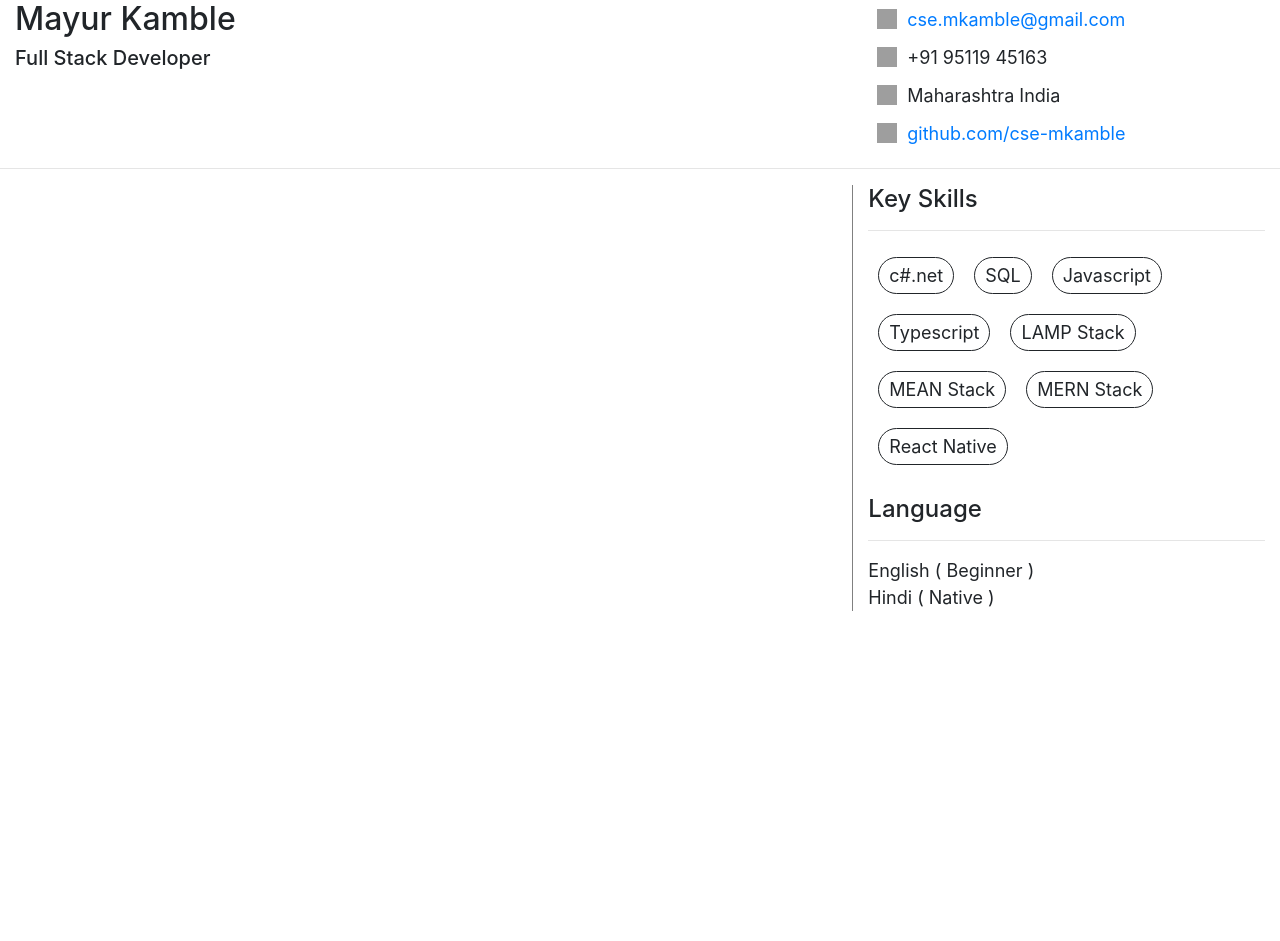
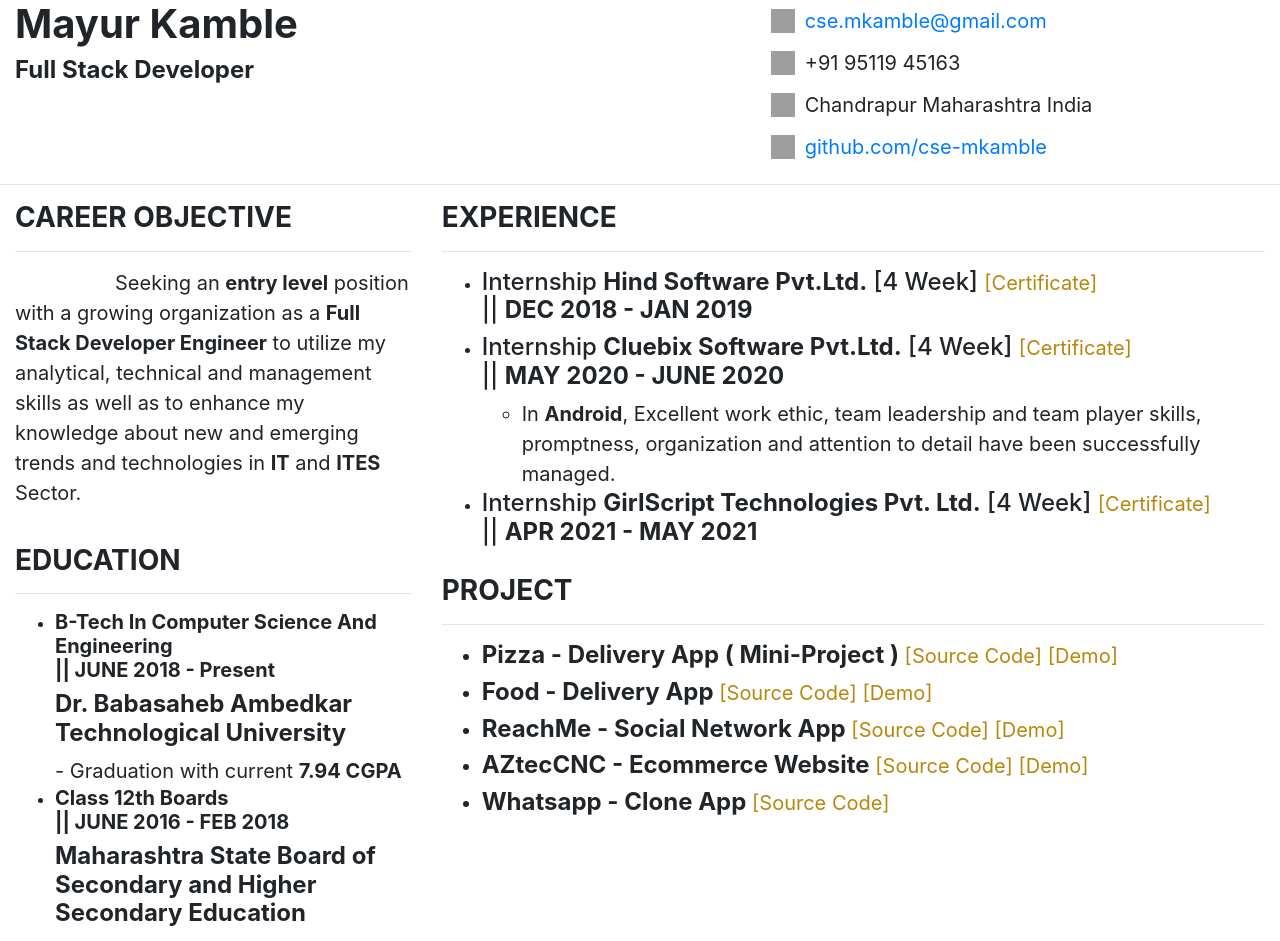
Before and after one commit to cse-mkamble/myresume, a React (Create React App) app: page / in a window 1280 px wide. Shown: the top 941 px of the page. Before the commit the page ends 800 px from the top, so only its background shows below. Built offline with nearby package versions, Linux system fonts and the light colour scheme; grey boxes are pictures that could not be loaded.

Commit message:
add intership

```diff
--- a/public/style.css
+++ b/public/style.css
@@ -12,6 +12,10 @@ code {
     monospace;
 }
 
+.d-b {
+  font-weight: bold;
+}
+
 .m-b-1{
   margin-bottom: 10px;
 }
@@ -21,9 +25,40 @@ code {
 }
 
 .keyskills{
-  border: 1px solid;
-  border-radius: 20px;
-  padding: 4px 10px;
-  margin: 10px;
-  font-size: 18px;
+  border: 2px solid;
+    border-radius: 20px;
+    padding: 6px 10px;
+    margin: 4px;
+    font-size: 20px;
+    /* background: #9e9e9e; */
+    /* color: white; */
+    font-weight: bold;
 }
+
+.proj-b{
+  font-weight: 700;
+}
+
+.proj-b a{
+  font-size: 20px;
+  font-weight: normal;
+  color: darkgoldenrod;
+  text-decoration: none;
+}
+
+.proj-b a:hover{
+  color: darkgoldenrod;
+  text-decoration: none;
+}
+
+.intern-certi{
+  font-size: 20px;
+  font-weight: normal;
+  color: darkgoldenrod;
+  text-decoration: none;
+}
+
+.intern-certi:hover{
+  color: darkgoldenrod;
+  text-decoration: none;
+}
--- a/src/App.js
+++ b/src/App.js
@@ -7,28 +7,28 @@ class App extends Component {
       <div>
         <div>
           <div className="row" style={{ margin: 0 }}>
-            <div className="col-md-8">
-              <h2>Mayur Kamble</h2>
-              <h5>Full Stack Developer</h5>
+            <div className="col-md-7">
+              <h1 className="d-b">Mayur Kamble</h1>
+              <h4 className="d-b">Full Stack Developer</h4>
             </div>
-            <div className="col-md-4">
+            <div className="col-md-5">
               <div>
-                <table style={{ fontSize: '18px' }}>
+                <table style={{ fontSize: '20px' }}>
                   <tbody>
                     <tr>
-                      <td><img style={{ width: '20px', height: '20px', margin: '8px' }} src="https://res.cloudinary.com/mayurkamble/image/upload/v1631013116/image/gmjk9ke5lmtpyllaeah0.png" /></td>
+                      <td><img style={{ width: '24px', height: '24px', margin: '8px' }} src="https://res.cloudinary.com/mayurkamble/image/upload/v1631013116/image/gmjk9ke5lmtpyllaeah0.png" /></td>
                       <td><a href="https://mail.google.com/mail/?view=cm&fs=1&tf=1&to=cse.mkamble@gmail.com" target="_blank" >cse.mkamble@gmail.com</a></td>
                     </tr>
                     <tr>
-                      <td><img style={{ width: '20px', height: '20px', margin: '8px' }} src="https://res.cloudinary.com/mayurkamble/image/upload/v1631013113/image/cat6qvix6jbvzcf58ueb.png" /></td>
+                      <td><img style={{ width: '24px', height: '24px', margin: '8px' }} src="https://res.cloudinary.com/mayurkamble/image/upload/v1631013113/image/cat6qvix6jbvzcf58ueb.png" /></td>
                       <td>+91 95119 45163</td>
                     </tr>
                     <tr>
-                      <td><img style={{ width: '20px', height: '20px', margin: '8px' }} src="https://res.cloudinary.com/mayurkamble/image/upload/v1631013116/image/pbgp8inqj3wnl9ilhxq3.png" /></td>
-                      <td>Maharashtra India</td>
+                      <td><img style={{ width: '24px', height: '24px', margin: '8px' }} src="https://res.cloudinary.com/mayurkamble/image/upload/v1631013116/image/pbgp8inqj3wnl9ilhxq3.png" /></td>
+                      <td>Chandrapur Maharashtra India</td>
                     </tr>
                     <tr>
-                      <td><img style={{ width: '20px', height: '20px', margin: '8px' }} src="https://res.cloudinary.com/mayurkamble/image/upload/v1631013117/image/anehdvniwprmfndqcmus.png" /></td>
+                      <td><img style={{ width: '24px', height: '24px', margin: '8px' }} src="https://res.cloudinary.com/mayurkamble/image/upload/v1631013117/image/anehdvniwprmfndqcmus.png" /></td>
                       <td><a href="https://github.com/cse-mkamble" target="_blank">github.com/cse-mkamble</a></td>
                     </tr>
                   </tbody>
@@ -41,15 +41,58 @@ class App extends Component {
         <div>
           <div div className="row" style={{ margin: 0 }}>
 
-            <div className="col-md-8" style={{ borderRight: '1px solid grey' }} >
-
-            </div>
 
             <div className="col-md-4">
               <div>
+
                 <div className="m-b-2">
                   <div>
-                    <h4>Key Skills</h4>
+                    <h3 className="d-b">CAREER OBJECTIVE</h3>
+                    <hr />
+                  </div>
+                  <div>
+                    <div className="row" style={{ margin: 0, fontSize: '20px' }}>
+                      <div style={{ textIndent: '100px' }}>
+                        <p>Seeking an <strong>entry level</strong> position with a growing organization as a <strong>Full Stack Developer Engineer</strong> to utilize my analytical, technical and management skills as well as to enhance my knowledge about new and emerging trends and technologies in <strong>IT</strong> and <strong>ITES</strong> Sector.</p>
+                      </div>
+                    </div>
+                  </div>
+                </div>
+
+                <div className="m-b-2">
+                  <div>
+                    <h3 className="d-b">EDUCATION</h3>
+                    <hr />
+                  </div>
+                  <div>
+                    <ul>
+                      <li>
+                        <div className="row" style={{ margin: 0, fontSize: '20px' }}>
+                          <div>
+                            <h5 className="d-b">B-Tech In Computer Science And Engineering <br />|| JUNE 2018 - Present</h5>
+                            <h4 className="d-b">Dr. Babasaheb Ambedkar Technological University</h4>
+                            <div>- Graduation with current <strong> 7.94 CGPA</strong></div>
+                          </div>
+                        </div>
+                      </li>
+
+                      <li>
+                        <div className="row" style={{ margin: 0, fontSize: '20px' }}>
+                          <div>
+                            <h5 className="d-b">Class 12th Boards <br />|| JUNE 2016 - FEB 2018</h5>
+                            <h4 className="d-b">Maharashtra State Board of Secondary and Higher Secondary Education</h4>
+                            <div>- <strong>50.15%</strong> in State Board</div>
+                          </div>
+                        </div>
+                      </li>
+
+                    </ul>
+                  </div>
+                </div>
+
+                <div className="m-b-2">
+                  <div>
+                    <h3 className="d-b">KEY SKILLS</h3>
                     <hr />
                   </div>
                   <div className="row" style={{ margin: 0 }}>
@@ -65,18 +108,115 @@ class App extends Component {
                     </div>
                   </div>
                 </div>
+
+                <div className="m-b-2">
+                  <div>
+                    <h3 className="d-b">LANGUAGE</h3>
+                    <hr />
+                  </div>
+                  <div className="row" style={{ margin: 0, fontSize: '20px' }}>
+                    <div>
+                      <div >English ( Beginner )</div>
+                      <div >Hindi ( Native )</div>
+                    </div>
+                  </div>
+                </div>
+
+              </div>
+            </div>
+
+
+
+            <div className="col-md-8" >
+              <div>
                 <div>
-                  <h4>Language</h4>
-                  <hr />
-                </div>
-                <div className="row" style={{ margin: 0, fontSize: '18px' }}>
-                  <div>
-                    <div >English ( Beginner )</div>
-                    <div >Hindi ( Native )</div>
+
+
+
+
+
+                  <div className="m-b-2">
+                    <div>
+                      <h3 className="d-b">EXPERIENCE</h3>
+                      <hr />
+                    </div>
+                    <div>
+                      <ul>
+
+                        <li>
+                          <div className="row" style={{ margin: 0, fontSize: '20px' }}>
+                            <div>
+                              <div>
+                                <div>
+                                  <h4>Internship <strong>Hind Software Pvt.Ltd.</strong> [4 Week] <a className="intern-certi" href="" target="_blank">[Certificate]</a> <br />|| <strong>DEC 2018 - JAN 2019</strong></h4>
+                                </div>
+                              </div>
+                            </div>
+                          </div>
+                        </li>
+
+                        <li>
+                          <div className="row" style={{ margin: 0, fontSize: '20px' }}>
+                            <div>
+                              <div>
+                                <div>
+                                  <h4>Internship <strong>Cluebix Software Pvt.Ltd.</strong> [4 Week] <a className="intern-certi" href="https://drive.google.com/file/d/13B2K4Hu41-lTizfYU2KEfYUwW1bz8hmG/view" target="_blank">[Certificate]</a> <br />|| <strong>MAY 2020 - JUNE 2020</strong></h4>
+                                </div>
+                                <ul><li>In <strong>Android</strong>, Excellent work ethic, team leadership and team player skills, promptness, organization and attention to detail have been successfully managed.</li></ul>
+                              </div>
+                            </div>
+                          </div>
+                        </li>
+
+                        <li>
+                          <div className="row" style={{ margin: 0, fontSize: '20px' }}>
+                            <div>
+                              <div>
+                                <div>
+                                  <h4>Internship <strong>GirlScript Technologies Pvt. Ltd.</strong> [4 Week] <a className="intern-certi" href="https://drive.google.com/file/d/1ccb4a8v5AXhMlKBhMnYLaZ-jNwRLmFpG/view" target="_blank">[Certificate]</a> <br />|| <strong>APR 2021 - MAY 2021</strong></h4>
+                                </div>
+                              </div>
+                            </div>
+                          </div>
+                        </li>
+
+                      </ul>
+                    </div>
                   </div>
+
+                  <div className="m-b-2">
+                    <div>
+                      <h3 className="d-b">PROJECT</h3>
+                      <hr />
+                    </div>
+                    <div className="row" style={{ margin: 0, fontSize: '20px' }}>
+                      <div>
+                        <ul>
+                          <li>
+                            <h4 className="proj-b">Pizza - Delivery App ( Mini-Project ) <a href="https://github.com/cse-mkamble/pizza_delivery_app" target="_blank" >[Source Code]</a> <a href="" target="_blank">[Demo]</a></h4>
+                          </li>
+                          <li>
+                            <h4 className="proj-b">Food - Delivery App <a href="https://github.com/cse-mkamble/food_delivery_app" target="_blank" >[Source Code]</a> <a href="" target="_blank">[Demo]</a></h4>
+                          </li>
+                          <li>
+                            <h4 className="proj-b">ReachMe - Social Network App <a href="https://github.com/cse-mkamble/reachme-final" target="_blank" >[Source Code]</a> <a href="https://reachmelite.herokuapp.com/" target="_blank">[Demo]</a></h4>
+                          </li>
+                          <li>
+                            <h4 className="proj-b">AZtecCNC - Ecommerce Website <a href="https://github.com/cse-mkamble/Ecommerce_Website_Server" target="_blank" >[Source Code]</a> <a href="https://gallant-brown-34d5f0.netlify.app/" target="_blank">[Demo]</a></h4>
+                          </li>
+                          <li>
+                            <h4 className="proj-b">Whatsapp - Clone App <a href="https://github.com/cse-mkamble/whatsapp-clone-with-socket" target="_blank" >[Source Code]</a></h4>
+                          </li>
+                        </ul>
+                      </div>
+                    </div>
+                  </div>
+
                 </div>
               </div>
             </div>
+
+
 
           </div>
         </div>
```
